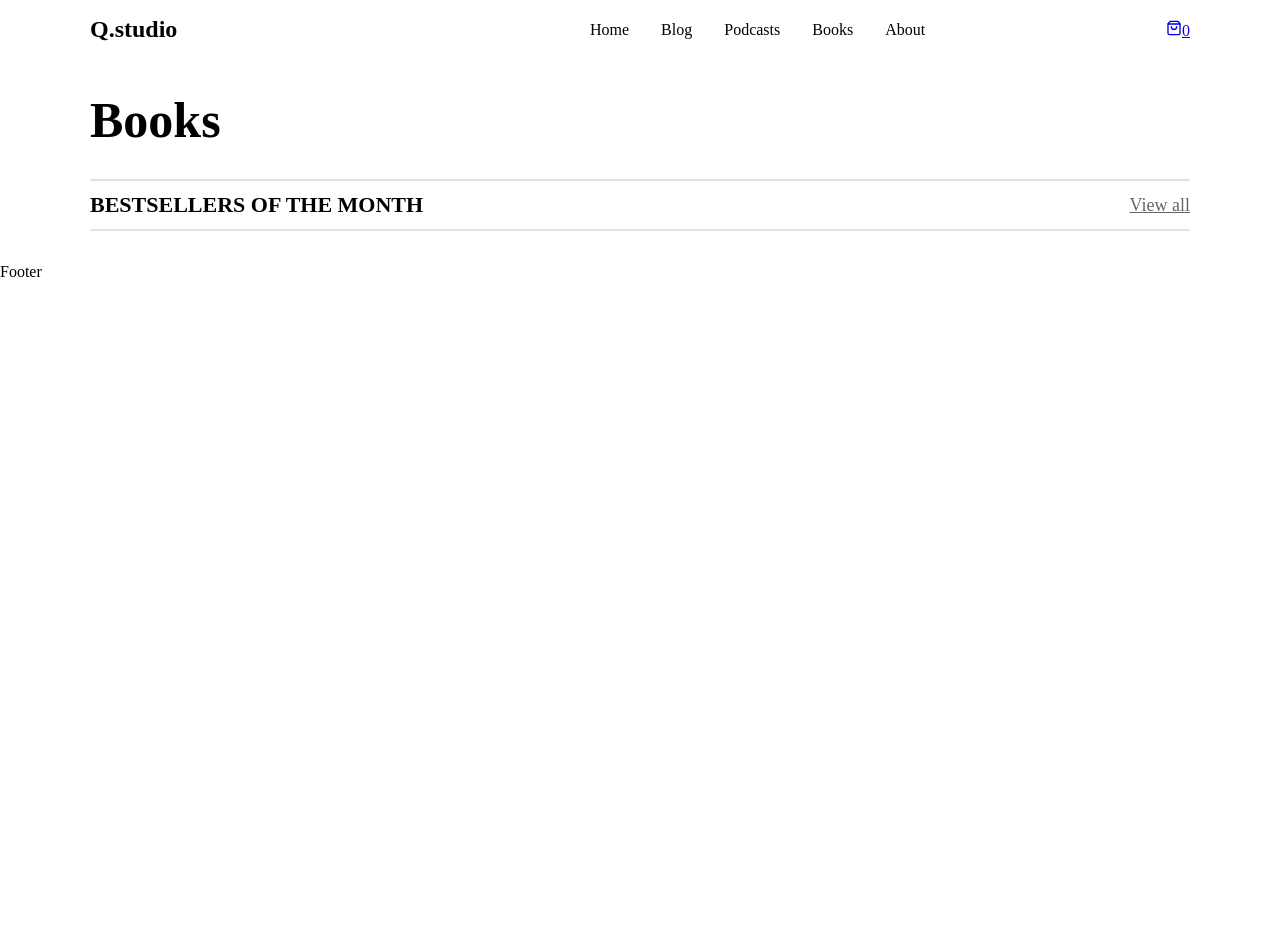
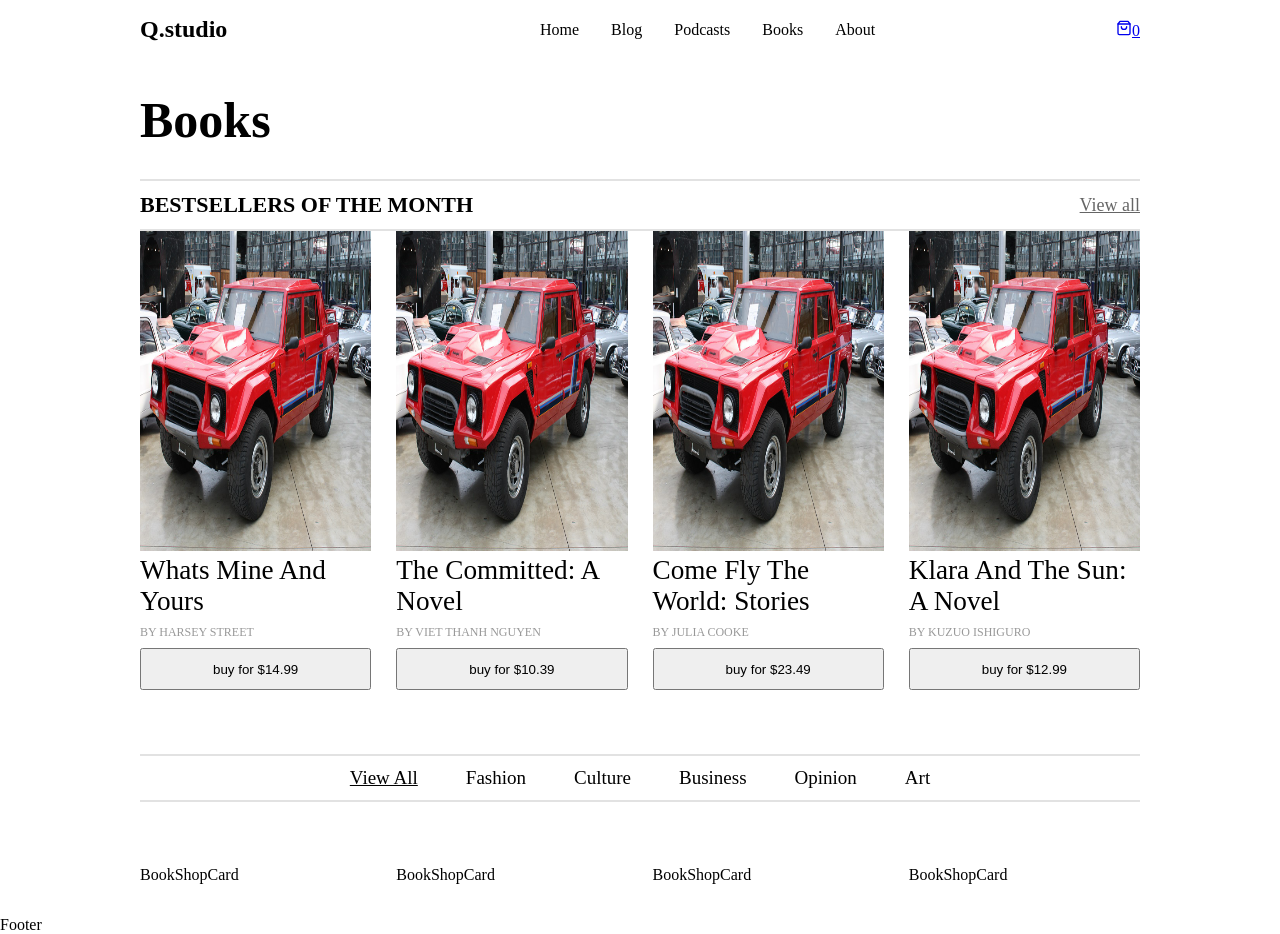
Before and after one commit to Daniyyel1/q-studio, a React (Vite) app: page /books in a window 1280 px wide. Before the commit the page ends 800 px from the top, so only its background shows below. Built offline with nearby package versions, Linux system fonts and the light colour scheme.

Commit message:
updated code

```diff
--- a/src/App.css
+++ b/src/App.css
@@ -5,7 +5,7 @@
 }
 
 .genLayout{
-  max-width: 1100px;
+  max-width: 1000px;
   margin: auto;
 }
 
@@ -40,12 +40,3 @@
     text-transform: capitalize;
     font-size: 50px;
 }
-
-.book{
-  padding-block: 2rem;
-}
-
-.book h1{
-  text-transform: capitalize;
-  font-size: 50px;
-}
--- a/src/Data.js
+++ b/src/Data.js
@@ -1,40 +1,44 @@
-let bookInfo = [
+import imgOne from "./assets/lambo.jpg";
 
+export const Items = [
   {
-    img: '',
-    title:'whats mine and yours',
-    author: 'By Harsey Street',
-    price : `$${14.99}`,
-
+    bookProducts: [
+      {
+        img: imgOne,
+        title: "whats mine and yours",
+        author: "Harsey Street",
+        price: 14.99,
       },
 
       {
-    img: '',
-    title: 'The Committed: A Novel',
-    author: 'By Viet Thanh Nguyen',
-    price : `$${10.39}`,
-
+        img: imgOne,
+        title: "The Committed: A Novel",
+        author: "Viet Thanh Nguyen",
+        price: 10.39,
       },
 
       {
-    img: '',
-    title:'Come Fly the World: Stories',
-    author: 'By Julia Cooke',
-    price : `$${23.49}`,
-
+        img: imgOne,
+        title: "Come Fly the World: Stories",
+        author: "Julia Cooke",
+        price: 23.49,
       },
 
       {
-    img: '',
-    title:'Klara and the Sun: A novel',
-    author: 'By Kuzuo Ishiguro',
-    price : `$${12.99}`,
+        img: imgOne,
+        title: "Klara and the Sun: A novel",
+        author: "Kuzuo Ishiguro",
+        price: 12.99,
+      },
+    ],
+  },
+  {
+    blog: [
+      {},{},{}
+    ]
+  }
+];
 
-  },
-
-
-]
-
-bookInfo.map(function(item){
-  console.log(item.bookInfo)
-})
+// bookInfo.map(function(item){
+//   console.log(item.bookInfo)
+// })
--- a/src/components/pages/Books.jsx
+++ b/src/components/pages/Books.jsx
@@ -1,17 +1,31 @@
-import React from 'react'
-import { useLocation } from 'react-router-dom'
-import Bway from '../subComponents/Bway';
+import React from "react";
+import { useLocation } from "react-router-dom";
+import Bway from "../subComponents/Bway";
+import { Items } from "../../Data";
+import BookCard from "../subComponents/BookCard";
+import { BookContainer } from "../styles";
+import BlogT from "../subComponents/BlogT";
+import BookShops from "../subComponents/BookShops";
 
 const Books = () => {
-
   const location = useLocation();
 
+
   return (
-    <div className='book genLayout'>
+    <BookContainer className="genLayout">
       <h1>{location.pathname.replace(/\//g, " ")}</h1>
-        <Bway />
-    </div>
-  )
-}
+      <Bway />
 
-export default Books
+      <div className="booksWrapper">
+        {Items[0].bookProducts?.map((bookProduct) => {
+          return <BookCard item={bookProduct} key={bookProduct.key}/>;
+        })}
+      </div>
+
+      <BlogT />
+      <BookShops />
+    </BookContainer>
+  );
+};
+
+export default Books;
--- a/src/components/styles.js
+++ b/src/components/styles.js
@@ -1,325 +1,343 @@
 import styled from "styled-components";
 
+export const NavWrapper = styled.nav`
+  display: flex;
+  justify-content: space-between;
+  align-items: center;
+  padding-block: 1rem;
 
-export const NavWrapper = styled.nav`
-
-   display:flex;
-   justify-content:space-between;
-   align-items:center;
-   padding-block:1rem;
-
-
-.navRight{
-  width:600px;
-  display:flex;
-  justify-content:space-between;
-  align-items:center;
+  .navRight {
+    width: 600px;
+    display: flex;
+    justify-content: space-between;
+    align-items: center;
   }
 
-.navItems{
-  display:flex;
-  align-Items:center;
-  gap:2rem;
+  .navItems {
+    display: flex;
+    align-items: center;
+    gap: 2rem;
   }
 
-.navItems a{
-    text-transform:capitalize;
-    text-decoration:none;
-    color:#000;
-}
-
-.navIcons{
+  .navItems a {
+    text-transform: capitalize;
+    text-decoration: none;
     color: #000;
   }
 
-`
+  .navIcons {
+    color: #000;
+  }
+`;
 
 export const BannerWrapper = styled.div`
-   display:grid;
-   grid-template-columns:2fr 1fr;
-   gap:2rem;
+  display: grid;
+  grid-template-columns: 2fr 1fr;
+  gap: 2rem;
 
-   .bigBanner img{
-    width:100%;
-    height:75vh;
+  .bigBanner img {
+    width: 100%;
+    height: 75vh;
   }
 
-.bgInfo, .postCardInfo{
-    display:flex;
-    justify-content:space-between;
+  .bgInfo,
+  .postCardInfo {
+    display: flex;
+    justify-content: space-between;
   }
 
-.bgInfo span, .postCardInfo span{
+  .bgInfo span,
+  .postCardInfo span {
     opacity: 0.5;
-    font-size:10px;
+    font-size: 10px;
   }
 
-.bgInfo span:last-child, .postCardInfo span:last-child{
-    font-weight:700;
-    text-transform:uppercase;
+  .bgInfo span:last-child,
+  .postCardInfo span:last-child {
+    font-weight: 700;
+    text-transform: uppercase;
   }
 
-.bigBanner h1{
-    margin-block:1rem;
-    text-transform:capitalize;
+  .bigBanner h1 {
+    margin-block: 1rem;
+    text-transform: capitalize;
   }
 
-.bgBannerPosts{
-    border:2px solid grey;
-    padding-inline:1rem;
-    border-bottom:none;
-    border-right:none;
-    border-top:none;
+  .bgBannerPosts {
+    border: 2px solid grey;
+    padding-inline: 1rem;
+    border-bottom: none;
+    border-right: none;
+    border-top: none;
   }
 
-.bannerPostCard{
-    margin-bottom:0.8rem;
+  .bannerPostCard {
+    margin-bottom: 0.8rem;
   }
 
-.bannerPostCard img{
-    width:100%;
-    height:30vh;
+  .bannerPostCard img {
+    width: 100%;
+    height: 30vh;
   }
 
-.bannerPostCard h2{
-    margin-block:0.7rem;
-    font-size:18px;
-    text-transform:capitalize;
+  .bannerPostCard h2 {
+    margin-block: 0.7rem;
+    font-size: 18px;
+    text-transform: capitalize;
   }
 
-.bannerPostCard{
-    font-size:12px;
+  .bannerPostCard {
+    font-size: 12px;
+  }
+`;
+
+export const TrendingWrapper = styled.section`
+  .trendIcons {
+    display: flex;
+    justify-content: space-between;
+    align-items: center;
+    padding-block: 1rem;
   }
 
-`
-
-export const TrendingWrapper = styled.section`
- .trendIcons{
-    display:flex;
-    justify-content:space-between;
-    align-items:center;
-    padding-block:1rem;
+  .trendBoxWrapper {
+    display: grid;
+    grid-template-columns: 1fr 1fr 1fr;
+    gap: 2rem;
   }
 
- .trendBoxWrapper{
-    display:grid;
-    grid-template-columns:1fr 1fr 1fr;
-    gap: 2rem
+  .trendBox {
+    width: 100%;
   }
 
-.trendBox{
-    width:100%;
+  .trendBox img {
+    width: 100%;
+    height: 50vh;
   }
 
- .trendBox img{
-    width:100%;
-    height:50vh;
+  .trendBox h2 {
+    font-size: 24px;
+    width: 280px;
+    font-weight: 300;
+    display: flex;
+    justify-content: center;
+    align-items: center;
   }
 
- .trendBox h2{
-    font-size:24px;
-    width:280px;
-    font-weight:300;
-    display:flex;
-    justify-content:center;
-    align-items:center;
+  .bgInfo {
+    display: flex;
+    justify-content: space-between;
+    padding-block: 0.4rem;
   }
 
-
-.bgInfo{
-    display:flex;
-    justify-content:space-between;
-    padding-block:.4rem;
+  .bgInfo span:first-child {
+    font-size: 12px;
+    opacity: 0.4;
   }
 
-.bgInfo span:first-child{
-    font-size:12px;
-    opacity:.4;
+  .bgInfo span:last-child {
+    text-transform: uppercase;
+    font-size: 12px;
+    opacity: 0.6;
   }
-
-.bgInfo span:last-child{
-    text-transform:uppercase;
-    font-size:12px;
-    opacity:.6;
-}
-
-`
+`;
 
 export const ArticlesWrapper = styled.section`
+  padding-block: 4rem;
 
-padding-block:4rem;
-
-
-.topArticles{
+  .topArticles {
     border-block: 2px solid #e2e2e2;
-  padding-block: .7rem;
+    padding-block: 0.7rem;
     display: flex;
     align-items: center;
     justify-content: space-between;
     margin-top: 30px;
-
-
   }
 
-.topArticles h3{
+  .topArticles h3 {
     text-transform: uppercase;
     font-size: 22px;
-
   }
 
-.topArticles a{
-  color:#000;
-  opacity: .6;
+  .topArticles a {
+    color: #000;
+    opacity: 0.6;
     font-size: 18px;
   }
 
-.artWrapper{
-    display:grid;
-    gap:2rem;
-    padding-block:4rem;
+  .artWrapper {
+    display: grid;
+    gap: 2rem;
+    padding-block: 4rem;
   }
 
-.artBox{
-    display:flex;
-    gap:3rem;
+  .artBox {
+    display: flex;
+    gap: 3rem;
   }
 
-.artBox img{
-    width:300px;
-    height:40vh;
+  .artBox img {
+    width: 300px;
+    height: 40vh;
   }
 
-.artInfo span{
-    text-transform:uppercase;
-    font-size:12px;
-    opacity:.6;
-    font-weight:550
+  .artInfo span {
+    text-transform: uppercase;
+    font-size: 12px;
+    opacity: 0.6;
+    font-weight: 550;
   }
 
-.artInfo span:last-child{
-    text-transform:unset;
-    font-weight:400;
-    font-size:11px;
+  .artInfo span:last-child {
+    text-transform: unset;
+    font-weight: 400;
+    font-size: 11px;
   }
 
-.artInfo h3{
-    font-size:30px;
-    width:770px;
-    font-weight:200;
-    margin-top:1rem;
+  .artInfo h3 {
+    font-size: 30px;
+    width: 770px;
+    font-weight: 200;
+    margin-top: 1rem;
   }
 
+  .artInfo p {
+    font-size: 18px;
+    margin-top: 0.6rem;
+    width: 750px;
+    opacity: 0.7;
+    padding-bottom: 1.5rem;
+  }
+`;
 
-.artInfo p{
-    font-size:18px;
-    margin-top:.6rem;
-    width:750px;
-    opacity:.7;
-    padding-bottom:1.5rem;
+export const BlogWrapper = styled.section`
+  padding-block: 4rem;
+
+  .blogT {
+    border-block: 2px solid #e2e2e2;
+    padding-block: 0.7rem;
+    display: flex;
+    justify-content: center;
+    align-items: center;
+    gap: 3rem;
   }
 
-`
-
-export const BlogWrapper = styled.section`
-
-padding-block:4rem;
-
-
-.blogT{
-    border-block:2px solid #e2e2e2;
-    padding-block:.7rem;
-    display:flex;
-    justify-content:center;
-    align-items:center;
-    gap:3rem;
+  .blogT a {
+    font-size: 19px;
+    text-decoration: none;
+    color: #000;
+    text-transform: capitalize;
   }
 
-.blogT a{
-    font-size:19px;
-    text-decoration:none;
-    color:#000;
-    text-transform:capitalize;
-
+  .blogT a:nth-child(1) {
+    text-decoration: underline;
   }
 
-.blogT a:nth-child(1){
-    text-decoration:underline;
-
+  .artWrapper {
+    display: grid;
+    gap: 2rem;
+    padding-block: 4rem;
   }
 
-
-.artWrapper{
-    display:grid;
-    gap:2rem;
-    padding-block:4rem;
+  .artBox {
+    display: flex;
+    gap: 3rem;
   }
 
-.artBox{
-    display:flex;
-    gap:3rem;
+  .artBox img {
+    width: 300px;
+    height: 40vh;
   }
 
-.artBox img{
-    width:300px;
-    height:40vh;
+  .artInfo span {
+    text-transform: uppercase;
+    font-size: 12px;
+    opacity: 0.6;
+    font-weight: 550;
   }
 
-.artInfo span{
-    text-transform:uppercase;
-    font-size:12px;
-    opacity:.6;
-    font-weight:550
+  .artInfo span:last-child {
+    text-transform: unset;
+    font-weight: 400;
+    font-size: 11px;
   }
 
-.artInfo span:last-child{
-    text-transform:unset;
-    font-weight:400;
-    font-size:11px;
+  .artInfo h3 {
+    font-size: 30px;
+    width: 770px;
+    font-weight: 200;
+    margin-top: 1rem;
   }
 
-.artInfo h3{
-    font-size:30px;
-    width:770px;
-    font-weight:200;
-    margin-top:1rem;
+  .artInfo p {
+    font-size: 18px;
+    margin-top: 0.6rem;
+    width: 750px;
+    opacity: 0.7;
+    padding-bottom: 1.5rem;
   }
-
-
-.artInfo p{
-    font-size:18px;
-    margin-top:.6rem;
-    width:750px;
-    opacity:.7;
-    padding-bottom:1.5rem;
-}
-
-
-`
+`;
 
 export const BWrapper = styled.section`
-
-
-.topArticles{
+  .topArticles {
     border-block: 2px solid #e2e2e2;
-  padding-block: .7rem;
+    padding-block: 0.7rem;
     display: flex;
     align-items: center;
     justify-content: space-between;
     margin-top: 30px;
+  }
 
+  .topArticles h3 {
+    text-transform: uppercase;
+    font-size: 22px;
+  }
+
+  .topArticles a {
+    color: #000;
+    opacity: 0.6;
+    font-size: 18px;
+  }
+`;
+
+// styling for book section
+export const BookContainer = styled.div`
+  padding-block: 2rem;
+
+  h1 {
+    text-transform: capitalize;
+    font-size: 50px;
+  }
+
+  .booksWrapper{
+    display: grid;
+    grid-template-columns: repeat(4, 1fr);
+    gap: 25px;
+  }
+`;
+
+export const BookCardWrapper = styled.section`
+
+  img{
+    width: 100%;
+    height: 40vh;
+  }
+
+  h1{
+    font-size: 1.7rem;
+    font-weight: 500;
+  }
+
+  span{
+    font-size: 12px;
+    opacity: .4;
+    text-transform: uppercase;
+    margin-block: .5rem;
+    display: block;
+  }
+
+  button{
+    padding: .7rem ;
+    width: 100%;
 
   }
-
-.topArticles h3{
-  text-transform: uppercase;
-  font-size: 22px;
-
-}
-
-.topArticles a{
-  color:#000;
-  opacity: .6;
-  font-size: 18px;
-}
-
-`
+`;
--- a/src/components/subComponents/BlogT.jsx
+++ b/src/components/subComponents/BlogT.jsx
@@ -14,7 +14,7 @@ const BlogT = () => {
         <Link to="#">Opinion</Link>
         <Link to="#">Art</Link>
         </div>
-        <div className="artWrapper">
+        {/* <div className="artWrapper">
             <div className="artBox">
                 <img src={lambo} alt='lambo' />
                 <div className="artInfo">
@@ -57,7 +57,7 @@ const BlogT = () => {
                 </div>
 
             </div>
-        </div>
+        </div> */}
 
     </BlogWrapper>
   )
--- /dev/null
+++ b/src/components/subComponents/BookCard.jsx
@@ -0,0 +1,17 @@
+import React from 'react'
+import { BookCardWrapper } from '../styles'
+
+const BookCard = ({item}) => {
+  return (
+    <BookCardWrapper>
+        <img src={item.img} alt="book" />
+
+        <h1>{item.title}</h1>
+        <span>by {item.author}</span>
+
+        <button>buy for ${item.price}</button>
+    </BookCardWrapper>
+  )
+}
+
+export default BookCard
--- /dev/null
+++ b/src/components/subComponents/BookShopCard.jsx
@@ -0,0 +1,9 @@
+import React from 'react'
+
+const BookShopCard = () => {
+  return (
+    <div>BookShopCard</div>
+  )
+}
+
+export default BookShopCard
--- /dev/null
+++ b/src/components/subComponents/BookShops.jsx
@@ -0,0 +1,15 @@
+import React from "react";
+import { Items } from "../../Data";
+import BookShopCard from "./BookShopCard";
+
+const BookShops = () => {
+  return (
+    <div className="booksWrapper">
+      {Items[0].bookProducts?.map((bookProduct) => {
+        return <BookShopCard item={bookProduct} key={bookProduct.key} />;
+      })}
+    </div>
+  );
+};
+
+export default BookShops;
```
Lines whose indentation alone changed are shown as unchanged.
